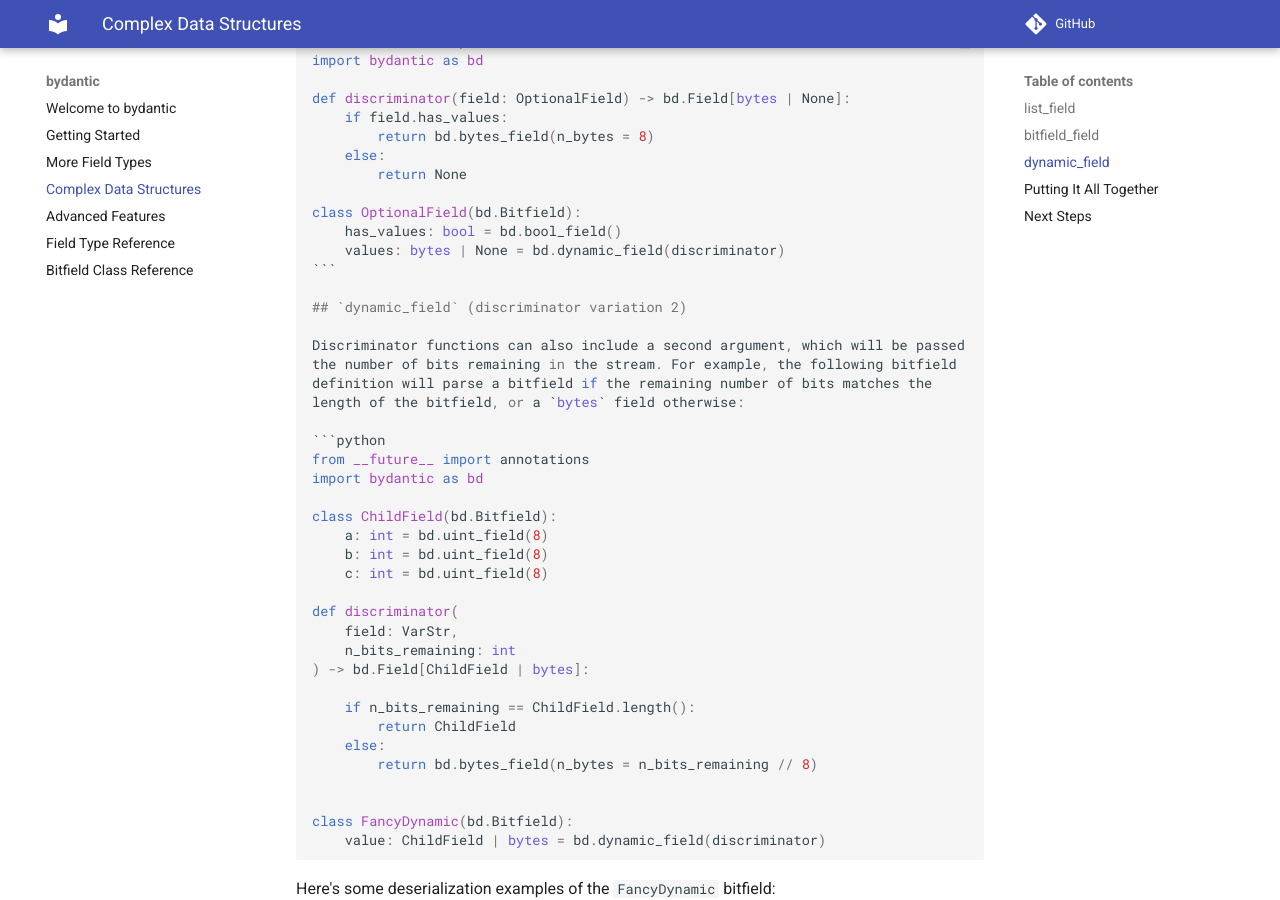
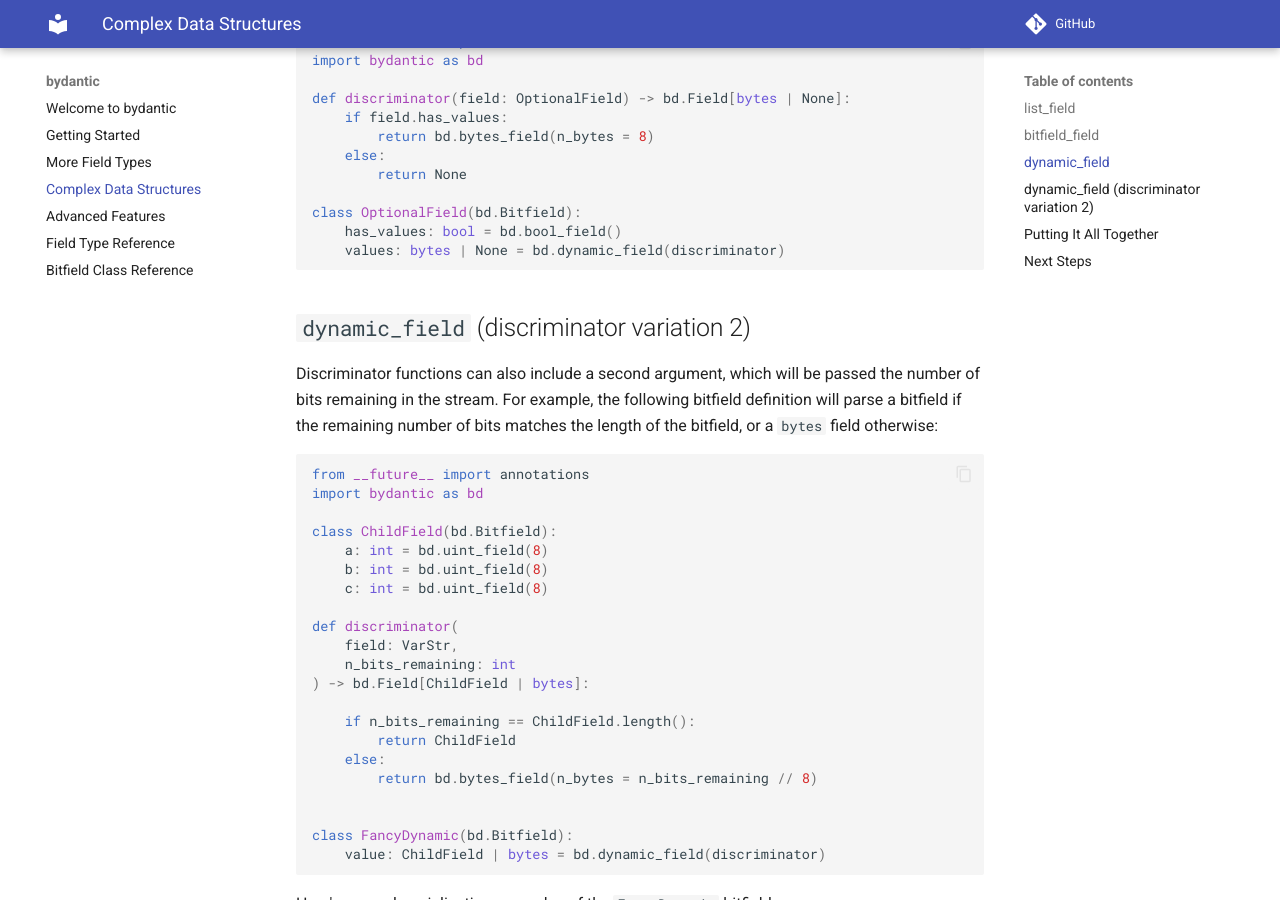
Before and after one commit to khusmann/bydantic, an MkDocs documentation site: the page built from docs/complex-data-structures.md, in a window 1280 px wide and 900 px high, scrolled down 3491 px. Built offline with MkDocs 1.6.1 and Material for MkDocs 9.7.7, drawn with Linux system fonts in a browser that asks for light colours; comment, search, counter and statistics services are not loaded.

Commit message:
fix codeblock mismatch

`````diff
--- a/docs/complex-data-structures.md
+++ b/docs/complex-data-structures.md
@@ -179,7 +179,7 @@ VarStr.from_bytes_exact(b'\x03ABC')
 
 The `dynamic_field` combinator is also useful for defining optional fields:
 
-````python
+```python
 from __future__ import annotations
 import bydantic as bd
 
@@ -223,7 +223,7 @@ def discriminator(
 
 class FancyDynamic(bd.Bitfield):
     value: ChildField | bytes = bd.dynamic_field(discriminator)
-````
+```
 
 Here's some deserialization examples of the `FancyDynamic` bitfield:
 
`````
